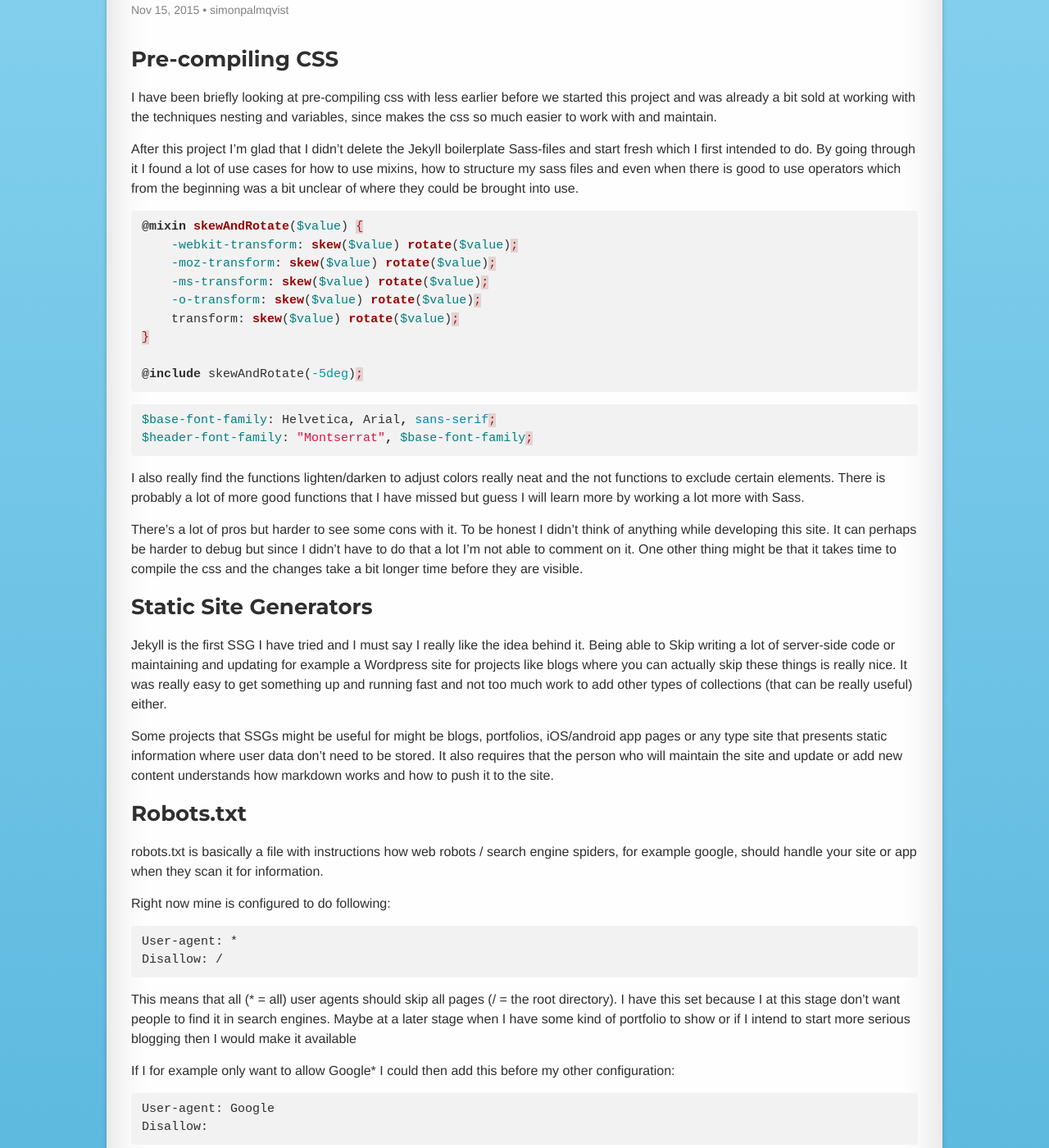
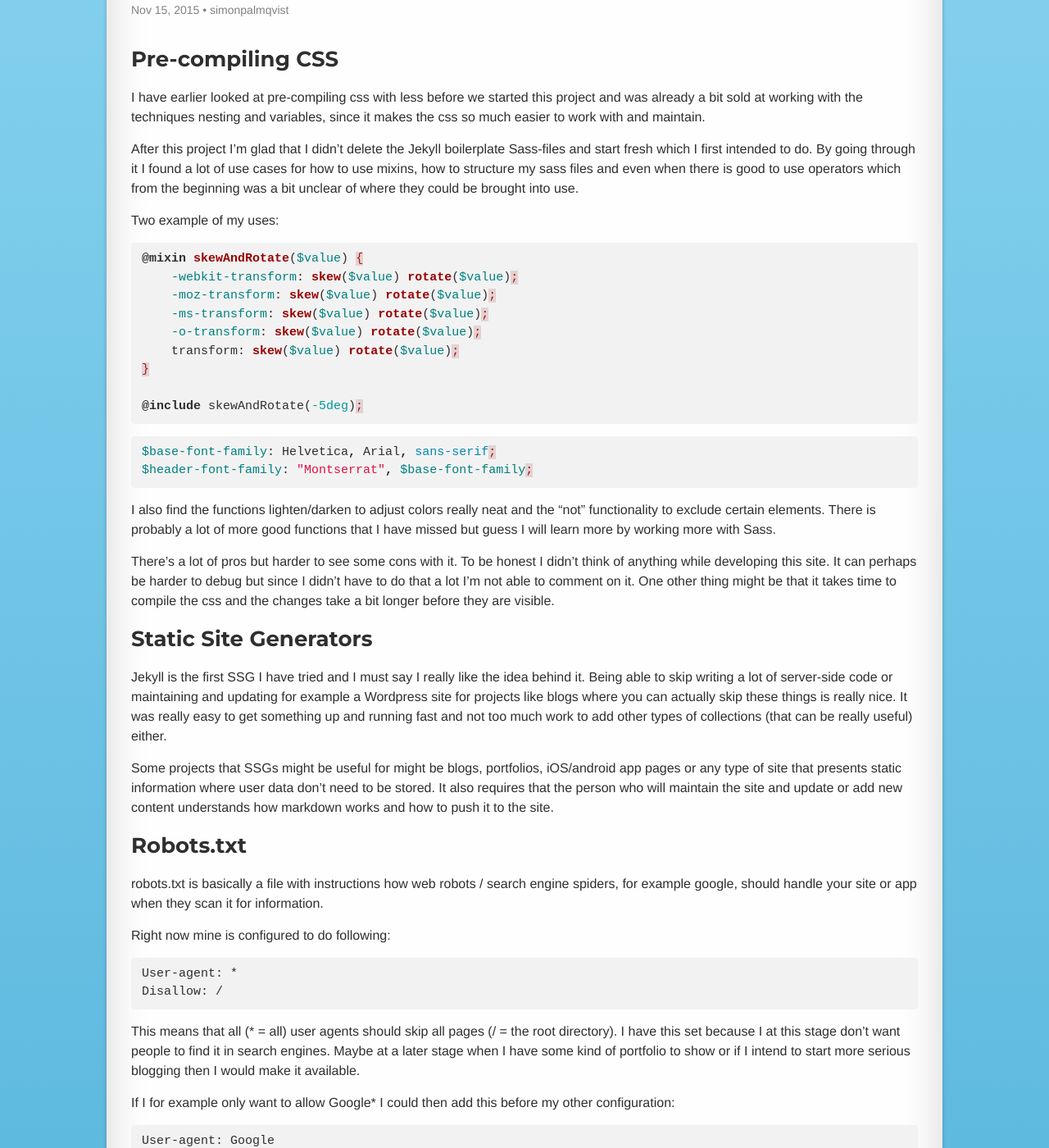
Before and after one commit to simonpalmqvist/old-page, a Jekyll site: the page built from _posts/2015-11-15-examination-1.md, in a window 1280 px wide and 1400 px high, scrolled down 211 px. Shown: the whole window at 82% size. Built offline with Jekyll 4.4.1, drawn with Linux system fonts in a browser that asks for light colours; nearby versions of some CDN libraries; some of the changed text lies outside the part shown.

Commit message:
Fixing spelling mistakes and adding a new blog post about google analytics.

```diff
--- a/_posts/2015-11-15-examination-1.md
+++ b/_posts/2015-11-15-examination-1.md
@@ -1,23 +1,25 @@
 ---
 layout: post
-title:  "Examination 1!"
-date:   2015-11-15 18:30:00
+title: Examination 1!
+date: 2015-11-15 18:30:00
 description: A blog post presenting the answers to questions in examination 1.
-type: "article"
+type: article
 author: simonpalmqvist
 categories: programming
 ---
 
 ###Pre-compiling CSS
 
-I have been briefly looking at pre-compiling css with less earlier before we started this project and
-was already a bit sold at working with the techniques nesting and variables, since makes the css so much
+I have earlier looked at pre-compiling css with less before we started this project and
+was already a bit sold at working with the techniques nesting and variables, since it makes the css so much
 easier to work with and maintain.
 
 After this project I'm glad that I didn't delete the Jekyll boilerplate Sass-files and start fresh which I first
 intended to do. By going through it I found a lot of use cases for how to use mixins, how to structure my sass
 files and even when there is good to use operators which from the beginning was a bit unclear of where they could
 be brought into use.
+
+Two example of my uses:
 
 {% highlight sass %}
 @mixin skewAndRotate($value) {
@@ -39,23 +41,23 @@
 
 {% endhighlight %}
 
-I also really find the functions lighten/darken to adjust colors really neat and the not functions to exclude certain
-elements. There is probably a lot of more good functions that I have missed but guess I will learn more by working a lot
+I also find the functions lighten/darken to adjust colors really neat and the "not" functionality to exclude certain
+elements. There is probably a lot of more good functions that I have missed but guess I will learn more by working
 more with Sass.
 
 There's a lot of pros but harder to see some cons with it. To be honest I didn't think of anything while developing
 this site. It can perhaps be harder to debug but since I didn't have to do that a lot I'm not able to comment on it.
-One other thing might be that it takes time to compile the css and the changes take a bit longer time before they are
+One other thing might be that it takes time to compile the css and the changes take a bit longer before they are
 visible.
 
 ###Static Site Generators
 
-Jekyll is the first SSG I have tried and I must say I really like the idea behind it. Being able to Skip
+Jekyll is the first SSG I have tried and I must say I really like the idea behind it. Being able to skip
 writing a lot of server-side code or maintaining and updating for example a Wordpress site for projects like
 blogs where you can actually skip these things is really nice. It was really easy to get something up and running fast
 and not too much work to add other types of collections (that can be really useful) either.
 
-Some projects that SSGs might be useful for might be blogs, portfolios, iOS/android app pages or any type site that
+Some projects that SSGs might be useful for might be blogs, portfolios, iOS/android app pages or any type of site that
 presents static information where user data don't need to be stored. It also requires that the person who will maintain
 the site and update or add new content understands how markdown works and how to push it to the site.
 
@@ -75,7 +77,7 @@
 This means that all (* = all) user agents should skip all pages (/ = the root directory).
 I have this set because I at this stage don't want people to find it in search engines.
 Maybe at a later stage when I have some kind of portfolio to show or if I intend to start
-more serious blogging then I would make it available
+more serious blogging then I would make it available.
 
 If I for example only want to allow Google* I could then add this before my other configuration:
 
@@ -131,8 +133,8 @@
 A lot of information can be added, but som basics is a title (for example the title of your blog post),
 an image (that will be displayed) and a description (that tells a bit about the blog post).
 
-By adding these things will make your content much more interesting when it gets shared rather than just
-showing your url.
+By adding these things it will make your content much more interesting when it gets shared on social media
+rather than just showing your url.
 
 To add open graphs you just add a meta tag in the head like this:
 {% highlight html %}
```
Also changed, not shown: other parts of _posts/2015-11-15-examination-1.md (+3 -3 lines), _posts/2015-11-03-first-blog-post.md (+4 -4 lines), _posts/2015-11-04-some-testing-with-filtering.md (+4 -3 lines), _posts/2015-11-11-beer-collection.md (+4 -3 lines), _posts/2015-11-15-google-analytics.md (added, +30 -0 lines).
